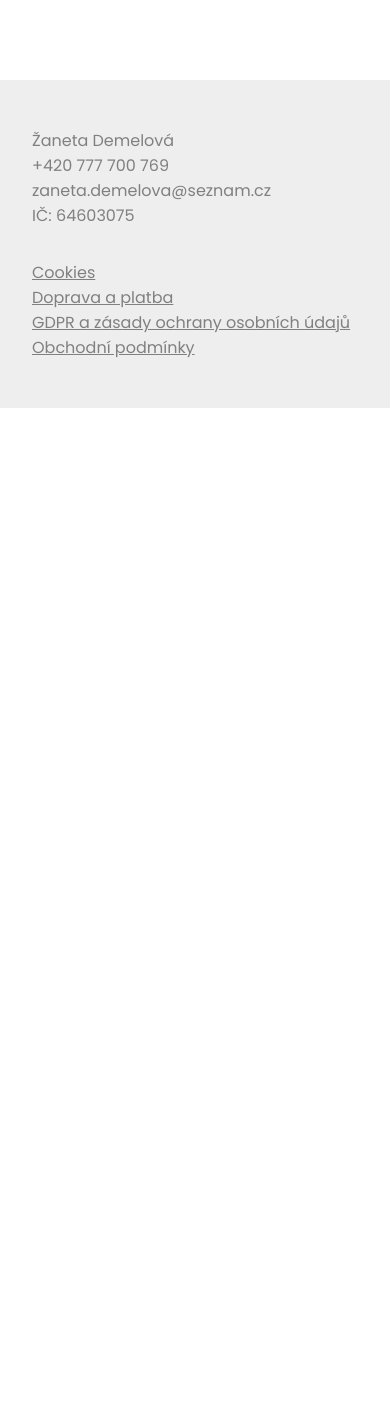
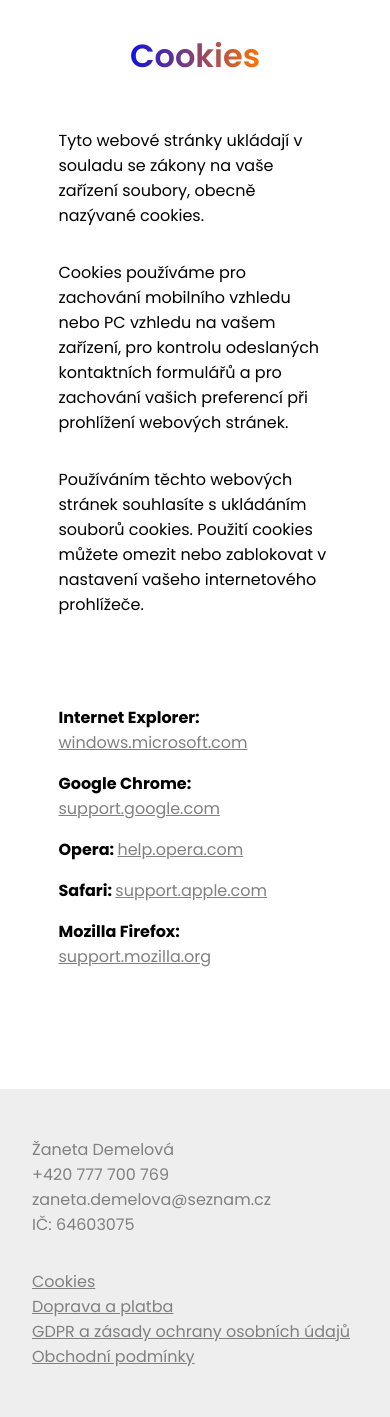
Before and after one commit to PatrikDemel/patrikdemel.github.io, a PHP site: page /cookies.html in a window 390 px wide. Shown: the part 120-1537 px from the top of the page. Before the commit the page ends 528 px from the top, so only its background shows below. Run offline with PHP 8.4, Linux system fonts and the light colour scheme.

Commit message:
full responsive design

```diff
--- a/eshop/cookies.html
+++ b/eshop/cookies.html
@@ -20,7 +20,7 @@
 
 
 <body>
-<div class="navbar">
+<nav class="navbar">
     <div class="logo">
         <a href="index.html">Žaneta Demelová</a>
     </div>
@@ -36,8 +36,8 @@
         <i id="bars" class="fa-solid fa-bars"></i>
     </div>
     <br>
-</div>
-<div class="mobile-navbar">
+</nav>
+<nav class="mobile-navbar">
     <ul>
         <li><a href="index.html">Úvod</a></li>
         <li><a href="products.html">Produkty</a></li>
@@ -45,7 +45,24 @@
         <li><a href="contact.html">Kontakt</a></li>
         <li><a href="events.html">Akce</a></li>
     </ul>
-</div>
+</nav>
+<section class="cookies">
+    <h1 class="head-1">Cookies</h1>
+    <div class="cookies-box" id="cookies-box-1"><p>Tyto webové stránky ukládají v souladu se zákony na vaše zařízení
+        soubory, obecně
+        nazývané cookies.</p>
+        <p>Cookies používáme pro zachování mobilního vzhledu nebo PC vzhledu na vašem zařízení, pro kontrolu odeslaných
+            kontaktních formulářů a pro zachování vašich preferencí při prohlížení webových stránek.</p>
+        <p>Používáním těchto webových stránek souhlasíte s ukládáním souborů cookies. Použití cookies můžete omezit nebo
+            zablokovat v nastavení vašeho internetového prohlížeče.</p></div>
+    <div class="cookies-box" id="cookies-box-2">
+        <p><b>Internet Explorer: </b><a href="https://windows.microsoft.com" target="_blank">windows.microsoft.com</a></p>
+        <p><b>Google Chrome: </b><a href="https://support.google.com" target="_blank">support.google.com</a></p>
+        <p><b>Opera: </b><a href="https://help.opera.com" target="_blank">help.opera.com</a></p>
+        <p><b>Safari: </b><a href="https://support.apple.com" target="_blank">support.apple.com</a></p>
+        <p><b>Mozilla Firefox: </b><a href="https://support.mozilla.org" target="_blank">support.mozilla.org</a></p>
+    </div>
+</section>
 <footer>
     <div class="footer-container">
         <div class="footer-row">
--- a/eshop/cs/style.css
+++ b/eshop/cs/style.css
@@ -238,6 +238,10 @@
 }
 
 /*------------------- Categories  -------------------*/
+.categories .row {
+    align-items: normal;
+}
+
 .category-title {
     font-weight: normal;
     text-align: center;
@@ -247,6 +251,7 @@
 /*-------------------- Category ---------------------*/
 .product-title {
     font-weight: 500;
+    padding: 2rem 1rem;
 }
 
 .product-prize {
@@ -257,9 +262,11 @@
 }
 
 /*------------ Product Detail -------------------*/
-.product .row{
-    margin-bottom: 10rem;
+.product .row {
+    margin-bottom: 15rem;
+    align-items: center;
 }
+
 .product-detail-head-1 {
     font-size: 2rem;
     color: #8b2faf;
@@ -320,6 +327,68 @@ footer {
 .footer-row p,
 .footer-row a {
     color: grey;
+}
+
+/*---------------------- Cookies --------------------*/
+.cookies {
+    display: flex;
+    flex-direction: column;
+    align-items: center;
+}
+
+.cookies-box {
+    width: 40%;
+    margin: 2rem 0;
+}
+
+#cookies-box-1 p {
+    padding: 1rem 0;
+}
+
+#cookies-box-2 p {
+    padding: 0.5rem 0;
+}
+
+#cookies-box-2 a {
+    color: grey;
+}
+
+/*------------------ Doprava a platba ------------*/
+.doprava {
+    display: flex;
+    flex-direction: column;
+    align-items: center;
+}
+
+.doprava h2 {
+    font-size: 1.5rem;
+    margin-bottom: 1rem;
+}
+
+.doprava-box {
+    width: 40%;
+    margin: 3rem 0;
+}
+
+.doprava-box p {
+    padding: 1rem 0;
+}
+
+#platba ul {
+    list-style: none;
+}
+
+#platba ul li {
+    padding: 0.5rem 0;
+}
+
+/*------------------ GDPR a obchodní podmínky -------------------------*/
+.obchodni-podminky,
+.GDPR {
+    display: flex;
+    flex-direction: column;
+    align-items: center;
+    height: 65vh;
 }
 
 /*------------------------------ Responsive -----------------------------*/
@@ -483,4 +552,22 @@ footer {
     .footer-row {
         padding: 1rem 0;
     }
+
+    /*----------- Cookies a Doprava -------*/
+    #cookies-box-1 {
+        margin-top: 0;
+    }
+
+    .doprava-box {
+        width: 70%;
+        margin-top: 0;
+    }
+
+    .doprava-box h2 {
+        margin-bottom: 0;
+    }
+
+    .cookies-box {
+        width: 70%;
+    }
 }
```
Also changed, not shown: eshop/GDPR.html (+8 -4 lines), eshop/doprava-platba.html (+22 -4 lines), eshop/obchodni-podminky.html (+8 -4 lines), 2 other files.
